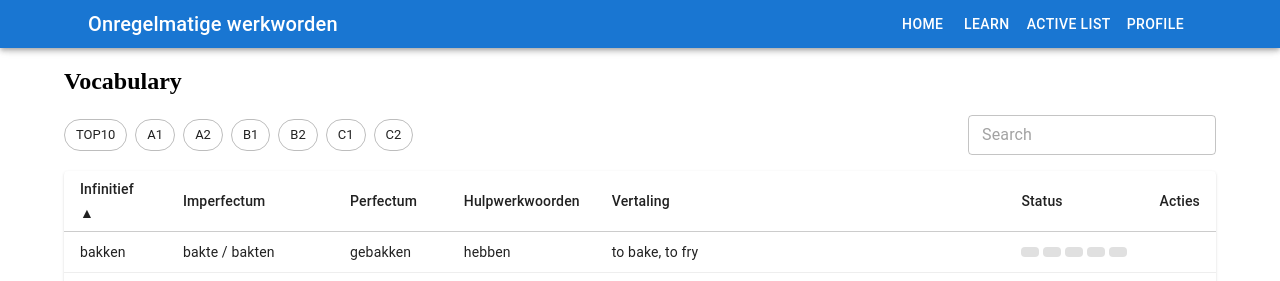
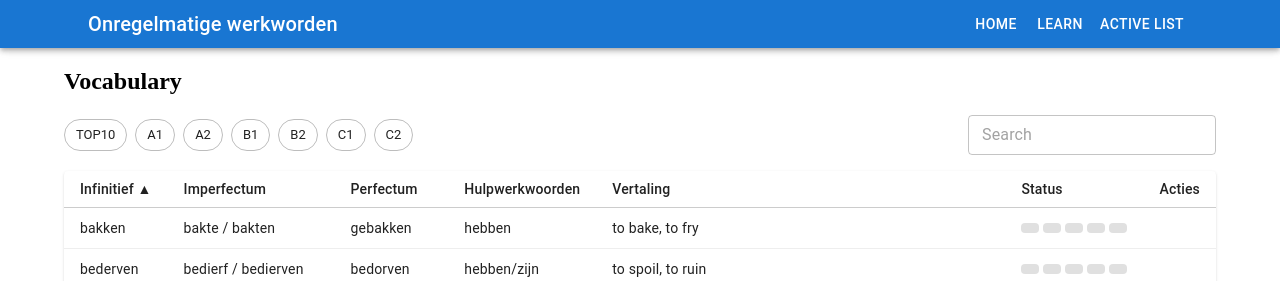
Before and after one commit to mykhailo-petrenko/onregelmatige-werkwoorden, a React (Vite) app in the folder web-ui/: page / in a window 1280 px wide. Shown: the top 281 px of the page. Built offline with nearby package versions, Linux system fonts and the light colour scheme; some icons are missing; the HTML template or start-up script is replaced by a standard one.

Commit message:
Equalize style between tables. Add the sorting and search to "Active list"

```diff
--- a/web-ui/src/ListsEditor/VerbListTable.tsx
+++ b/web-ui/src/ListsEditor/VerbListTable.tsx
@@ -1,9 +1,12 @@
-import { Paper, Table, TableBody, TableCell, TableContainer, TableHead, TableRow, IconButton } from '@mui/material';
+import { memo, useMemo, useState } from 'react';
+import { Paper, Table as MuiTable, TableBody, TableCell, TableContainer, TableHead, TableRow, IconButton, Box } from '@mui/material';
 import DeleteIcon from '@mui/icons-material/Delete';
-
-import type { VerbInfo, VerbList } from '../Lists/types.ts';
-import { memo, useMemo } from 'react';
-import WordProgress from '../Lists/WordProgress.tsx';
+import type { VerbInfo, VerbList } from '../Lists/types';
+import WordProgress from '../Lists/WordProgress';
+import { SearchField } from '../Lists/SearchField';
+import { useWordBuckets } from '../Lists/statsStorage';
+import { useReactTable, getCoreRowModel, flexRender } from '@tanstack/react-table';
+import type { ColumnDef, HeaderGroup, Row, Cell } from '@tanstack/react-table';
 
 export interface VerbListProps {
   list: VerbList | null;
@@ -11,56 +14,156 @@ export interface VerbListProps {
 }
 
 const VerbListTable = memo(function VerbListTable(props: VerbListProps) {
+  // Search and sorting state
+  const [query, setQuery] = useState('');
+  const [sortBy, setSortBy] = useState<string | null>('infinitive');
+  const [sortDir, setSortDir] = useState<'asc' | 'desc'>('asc');
 
+  const data = useMemo<VerbInfo[]>(() => props.list?.items || [], [props.list?.items]);
 
-  const tableRows = useMemo(() => {
-    const rows: VerbInfo[] = props.list?.items || [];
-    return rows.map((row) => {
-      const key = `row=${row.id}`;
+  const { getWordBucket } = useWordBuckets();
 
-      const handleDelete = () => {
-        props.onDelete?.(row.id);
-      };
+  const filteredAndSorted = useMemo(() => {
+    let base = data;
 
-      return <TableRow
-        key={key}
-      >
-        <TableCell component="th" scope="row">{row.infinitive}</TableCell>
-        <TableCell>{row.imperfectum[0]}</TableCell>
-        <TableCell>{row.imperfectum[1]}</TableCell>
-        <TableCell>{row.perfectum.join(', ')} ({row.hulpWerkwoorden.join('/')})</TableCell>
-        <TableCell>{row.vertaling}</TableCell>
-        <TableCell>
-          <WordProgress wordId={row.id} />
-        </TableCell>
-        <TableCell>
-          <IconButton aria-label="delete" size="small" onClick={handleDelete}>
-            <DeleteIcon fontSize="small" />
-          </IconButton>
-        </TableCell>
-      </TableRow>
-    });
-  }, [props.list?.items]);
+    const q = (query || '').trim().toLowerCase();
+    if (q) {
+      base = base.filter(v => {
+        const parts: string[] = [];
+        parts.push(v.infinitive || '');
+        if (Array.isArray(v.imperfectum)) parts.push((v.imperfectum as string[]).join(' '));
+        if (Array.isArray(v.perfectum)) parts.push((v.perfectum as string[]).join(' '));
+        if (Array.isArray(v.hulpWerkwoorden)) parts.push((v.hulpWerkwoorden as string[]).join(' '));
+        parts.push(v.vertaling || '');
+        const hay = parts.join(' ').toLowerCase();
+        return hay.includes(q);
+      });
+    }
 
-  return (<>
+    if (sortBy) {
+      base = [...base].sort((a, b) => {
+        if (sortBy === 'infinitive') {
+          return sortDir === 'asc' ? a.infinitive.localeCompare(b.infinitive) : b.infinitive.localeCompare(a.infinitive);
+        }
+        if (sortBy === 'progress') {
+          const A = getWordBucket(a.id, 0);
+          const B = getWordBucket(b.id, 0);
+          return sortDir === 'asc' ? A - B : B - A;
+        }
+        return 0;
+      });
+    }
+
+    return base;
+  }, [data, query, sortBy, sortDir, getWordBucket]);
+
+  const columns: ColumnDef<VerbInfo>[] = useMemo(() => {
+    return [
+      {
+        accessorKey: 'infinitive',
+        header: 'Infinitief',
+        cell: info => String(info.getValue()),
+      },
+      {
+        id: 'imperfectum-0',
+        header: 'Imperfectum',
+        accessorFn: row => Array.isArray(row.imperfectum) ? row.imperfectum[0] : '',
+        cell: info => String(info.getValue()),
+      },
+      {
+        id: 'imperfectum-1',
+        header: '',
+        accessorFn: row => Array.isArray(row.imperfectum) ? row.imperfectum[1] : '',
+        cell: info => String(info.getValue()),
+      },
+      {
+        accessorKey: 'perfectum',
+        header: 'Perfectum',
+        cell: info => Array.isArray(info.getValue()) ? (info.getValue() as string[]).join(', ') + ' (' + ((info.row.original.hulpWerkwoorden || []).join('/')) + ')' : '',
+      },
+      {
+        accessorKey: 'vertaling',
+        header: 'Vertaling',
+        cell: info => String(info.getValue()),
+      },
+      {
+        id: 'progress',
+        header: 'Progress',
+        accessorFn: row => row.id,
+        cell: ctx => <WordProgress wordId={ctx.getValue() as string} />,
+      },
+      {
+        id: 'actions',
+        header: 'Acties',
+        cell: ctx => {
+          const id = ctx.row.original.id;
+          return (
+            <IconButton aria-label="delete" size="small" onClick={() => props.onDelete?.(id)}>
+              <DeleteIcon fontSize="small" />
+            </IconButton>
+          );
+        }
+      }
+    ];
+  }, [props.onDelete]);
+
+  const table = useReactTable<VerbInfo>({
+    data: filteredAndSorted,
+    columns,
+    getCoreRowModel: getCoreRowModel(),
+  });
+
+  return (
     <TableContainer component={Paper}>
-      <Table>
+      <Box sx={{ mb: 2, display: 'flex', gap: 1, flexWrap: 'wrap', alignItems: 'center', justifyContent: 'space-between' }}>
+        <Box sx={{ display: 'flex', gap: 1, flexWrap: 'wrap' }} />
+        <SearchField onChange={setQuery} />
+      </Box>
+      <MuiTable size="small">
         <TableHead>
-          <TableRow>
-            <TableCell>Infinitief</TableCell>
-            <TableCell colSpan={2}>Imperfectum</TableCell>
-            <TableCell>Perfectum</TableCell>
-            <TableCell>Vertaling</TableCell>
-            <TableCell>Progress</TableCell>
-            <TableCell>Acties</TableCell>
-          </TableRow>
+          {table.getHeaderGroups().map((hg: HeaderGroup<VerbInfo>) => (
+            <TableRow key={hg.id}>
+              {hg.headers.map(h => {
+                const colId = h.id;
+                const sortable = colId === 'infinitive' || colId === 'progress';
+                const sortKey = colId === 'infinitive' ? 'infinitive' : colId === 'progress' ? 'progress' : null;
+                const isActiveSort = sortKey && sortBy === sortKey;
+                return (
+                  <TableCell
+                    key={h.id}
+                    sx={{ borderBottom: '1px solid #ccc', cursor: sortable ? 'pointer' : 'default' }}
+                    onClick={sortable ? () => {
+                      if (!sortKey) return;
+                      if (sortBy === sortKey) {
+                        setSortDir(prev => prev === 'asc' ? 'desc' : 'asc');
+                      } else {
+                        setSortBy(sortKey);
+                        setSortDir('asc');
+                      }
+                    } : undefined}
+                  >
+                    {flexRender(h.column.columnDef.header, h.getContext())}
+                    {isActiveSort ? (sortDir === 'asc' ? ' ▲' : ' ▼') : null}
+                  </TableCell>
+                );
+              })}
+            </TableRow>
+          ))}
         </TableHead>
         <TableBody>
-          {tableRows}
+          {table.getRowModel().rows.map((row: Row<VerbInfo>) => (
+            <TableRow key={row.id}>
+              {row.getVisibleCells().map((cell: Cell<VerbInfo, unknown>) => (
+                <TableCell key={cell.id} sx={{ borderBottom: '1px solid #eee' }}>
+                  {flexRender(cell.column.columnDef.cell, cell.getContext())}
+                </TableCell>
+              ))}
+            </TableRow>
+          ))}
         </TableBody>
-      </Table>
+      </MuiTable>
     </TableContainer>
-  </>);
+  );
 });
 
 export default VerbListTable;
--- a/web-ui/src/Nav.tsx
+++ b/web-ui/src/Nav.tsx
@@ -33,11 +33,6 @@ export function Nav() {
             color="inherit"
             to="/lists"
           >Active list</Button>
-          <Button
-            component={NavLink}
-            color="inherit"
-            to="/profile"
-          >Profile</Button>
         </Toolbar>
       </Container>
     </AppBar>
--- a/web-ui/src/Vocabulary/Vocabulary.tsx
+++ b/web-ui/src/Vocabulary/Vocabulary.tsx
@@ -1,7 +1,7 @@
 import React, { useCallback, type JSX } from 'react';
 import { ALL_WORDS, DEFAULT_LISTS } from '../Lists/words';
 import { useReactTable, getCoreRowModel, flexRender } from '@tanstack/react-table';
-import { Box, Chip, Container, Table as MuiTable, TableHead, TableBody, TableRow, TableCell, TableContainer, Paper, TextField } from '@mui/material';
+import { Box, Chip, Container, Table as MuiTable, TableHead, TableBody, TableRow, TableCell, TableContainer, Paper } from '@mui/material';
 import { useWordBuckets } from '../Lists/statsStorage';
 import type { VerbInfo } from '../Lists/types';
 import type { ColumnDef, HeaderGroup, Row, Cell } from '@tanstack/react-table';
@@ -110,8 +110,8 @@ export function Vocabulary(): JSX.Element {
 							: b.infinitive.localeCompare(a.infinitive);
 					}
 					if (sortBy === 'progress') {
-						const A = getWordBucket(a.id);
-						const B = getWordBucket(b.id);
+						const A = getWordBucket(a.id, 0);
+						const B = getWordBucket(b.id, 0);
 						return sortDir === 'asc' ? A - B : B - A;
 					}
 					return 0;
@@ -176,7 +176,11 @@ export function Vocabulary(): JSX.Element {
 								return (
 									<TableCell
 										key={h.id}
-										sx={{ borderBottom: '1px solid #ccc', cursor: sortable ? 'pointer' : 'default' }}
+										sx={{
+											borderBottom: '1px solid #ccc',
+											cursor: sortable ? 'pointer' : 'default',
+											whiteSpace: 'nowrap'
+										}}
 										onClick={sortable ? () => {
 											if (!sortKey) return;
 											if (sortBy === sortKey) {
```
